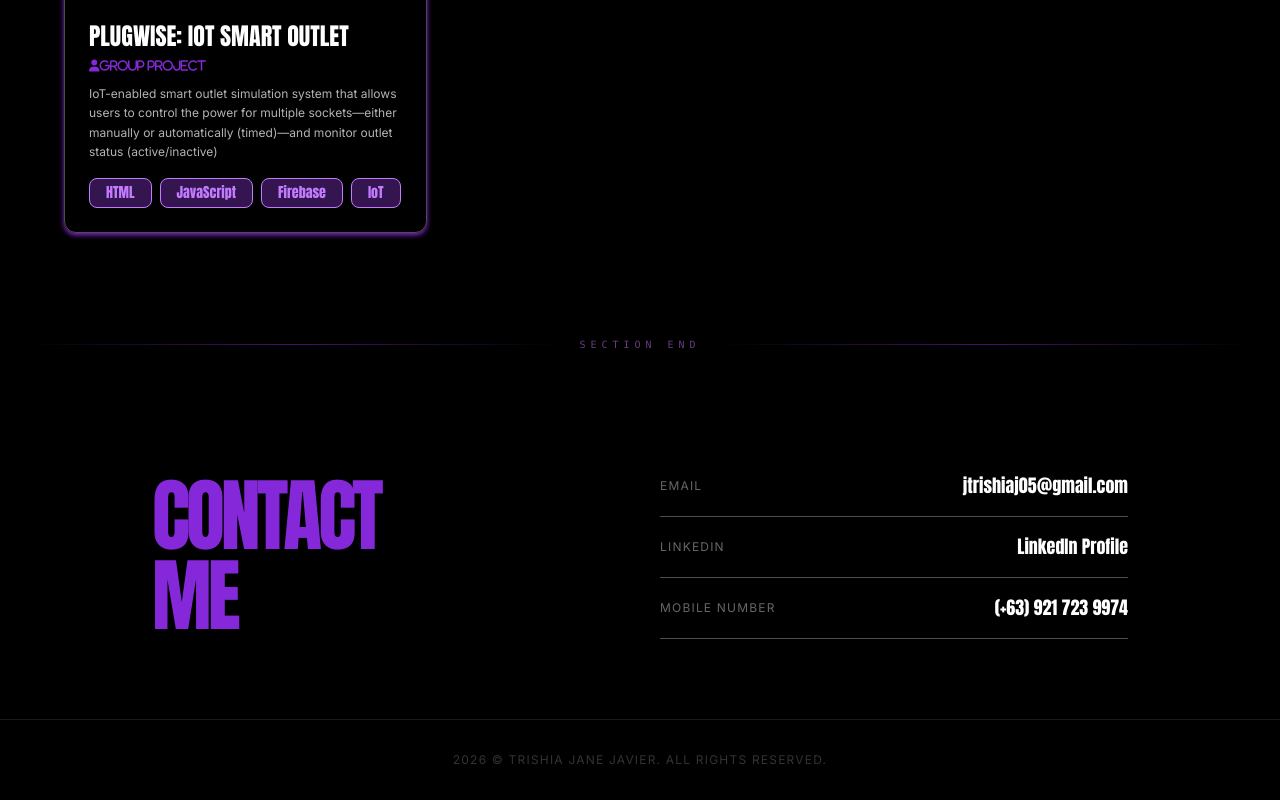
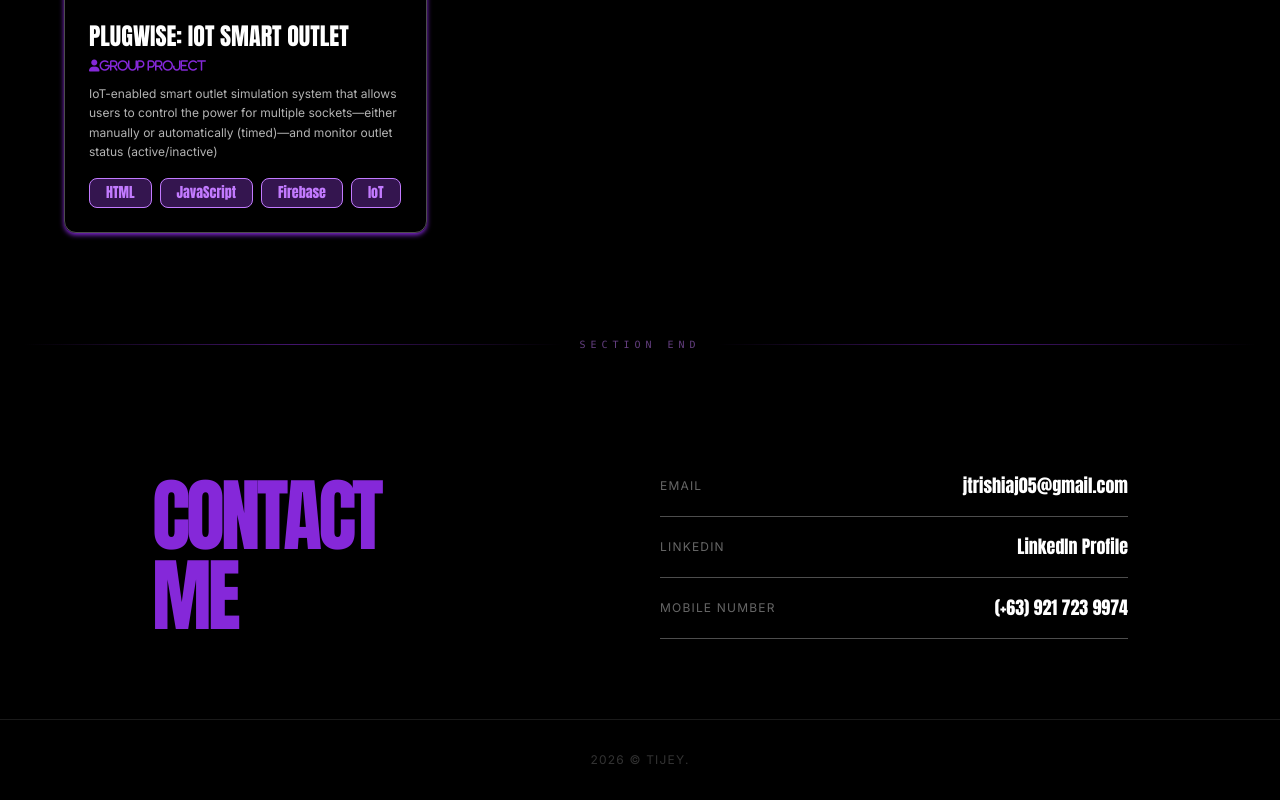
Before and after one commit to tijeyy/fortpolio, a website built with Vite: page index.html in a window 1280 px wide. Shown: the part 2700-3500 px from the top of the page. Built offline with nearby package versions, Linux system fonts and the light colour scheme.

Commit message:
layout change

```diff
--- a/index.html
+++ b/index.html
@@ -358,7 +358,7 @@
   <!-- FOOTER -->
   <footer class="text-center py-8 border-t border-white/10 px-6">
     <p class="text-xs text-white/20 tracking-widest uppercase">
-      2026 © Trishia Jane Javier. All rights reserved.
+      2026 © TIJEY.
     </p>
   </footer>
 
```
